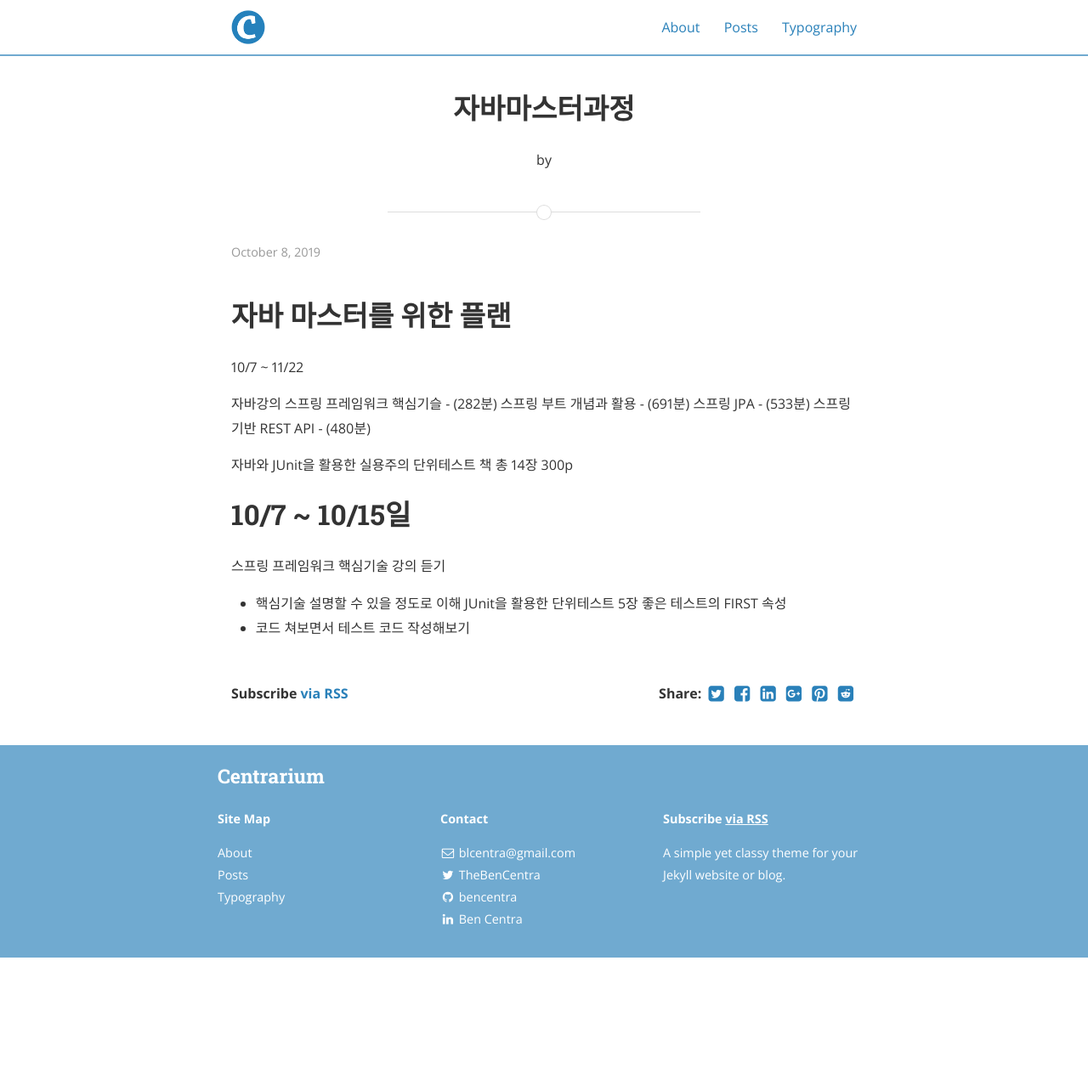
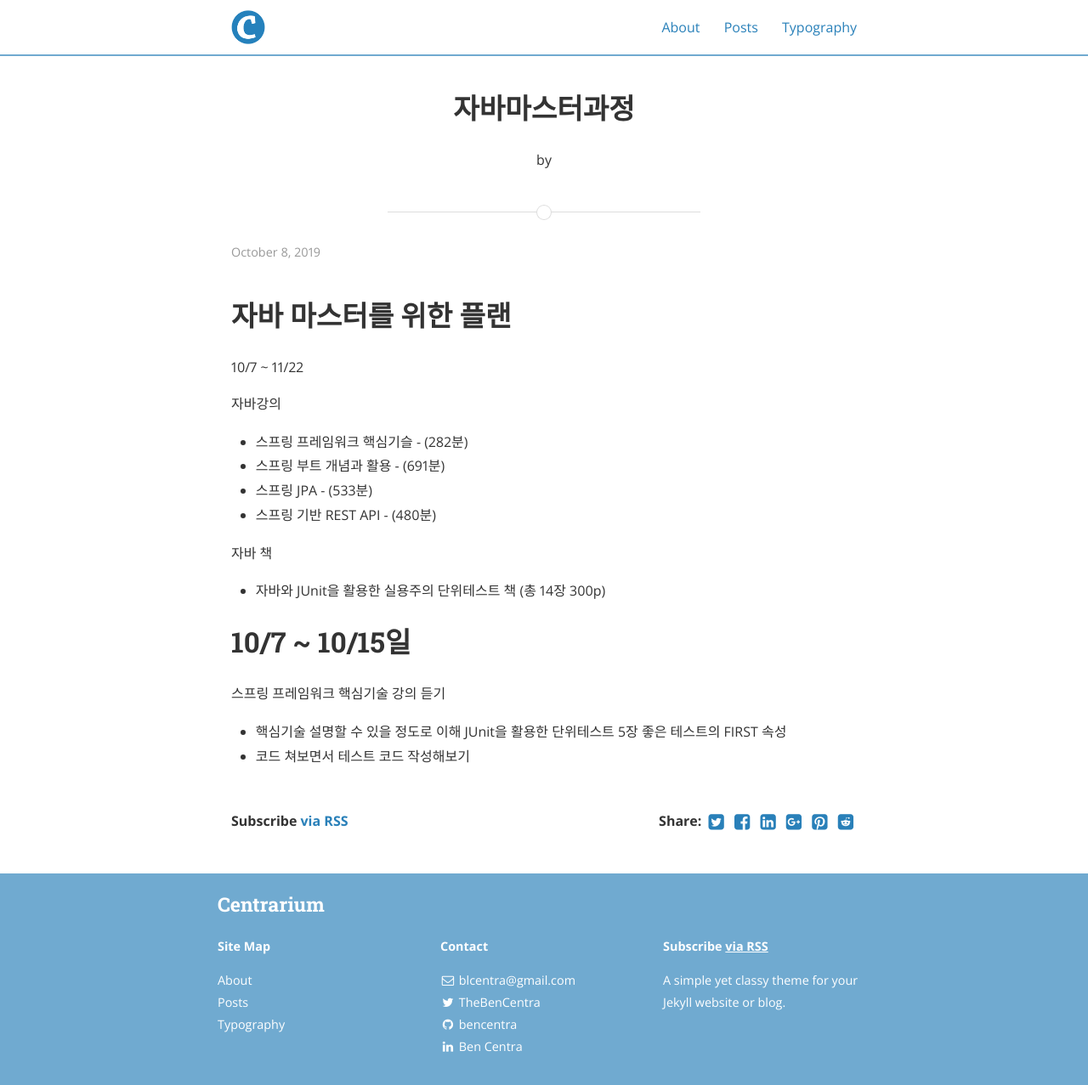
Before and after one commit to sayco5842/sayco5842.github.io, a Jekyll site: the page built from _posts/2019-10-08-자바마스터과정.md, in a window 1280 px wide and 1277 px high. Shown: the whole window at 85% size. Built offline with Jekyll 4.4.1, drawn with Linux system fonts in a browser that asks for light colours; nearby versions of some CDN libraries; our own code applies the rules of GitHub Pages for plain Markdown files.

Commit message:
Update 2019-10-08-자바마스터과정.md

```diff
--- a/_posts/2019-10-08-자바마스터과정.md
+++ b/_posts/2019-10-08-자바마스터과정.md
@@ -3,13 +3,13 @@
 10/7 ~ 11/22
 
 자바강의
-스프링 프레임워크 핵심기슬 -  (282분)
-스프링 부트 개념과 활용 - (691분)
-스프링 JPA - (533분)
-스프링 기반 REST API - (480분)
+- 스프링 프레임워크 핵심기슬 -  (282분)
+- 스프링 부트 개념과 활용 - (691분)
+- 스프링 JPA - (533분)
+- 스프링 기반 REST API - (480분)
 
-자바와 JUnit을 활용한 실용주의 단위테스트 책
-총 14장 300p
+자바 책
+- 자바와 JUnit을 활용한 실용주의 단위테스트 책 (총 14장 300p)
 
 
 
```
